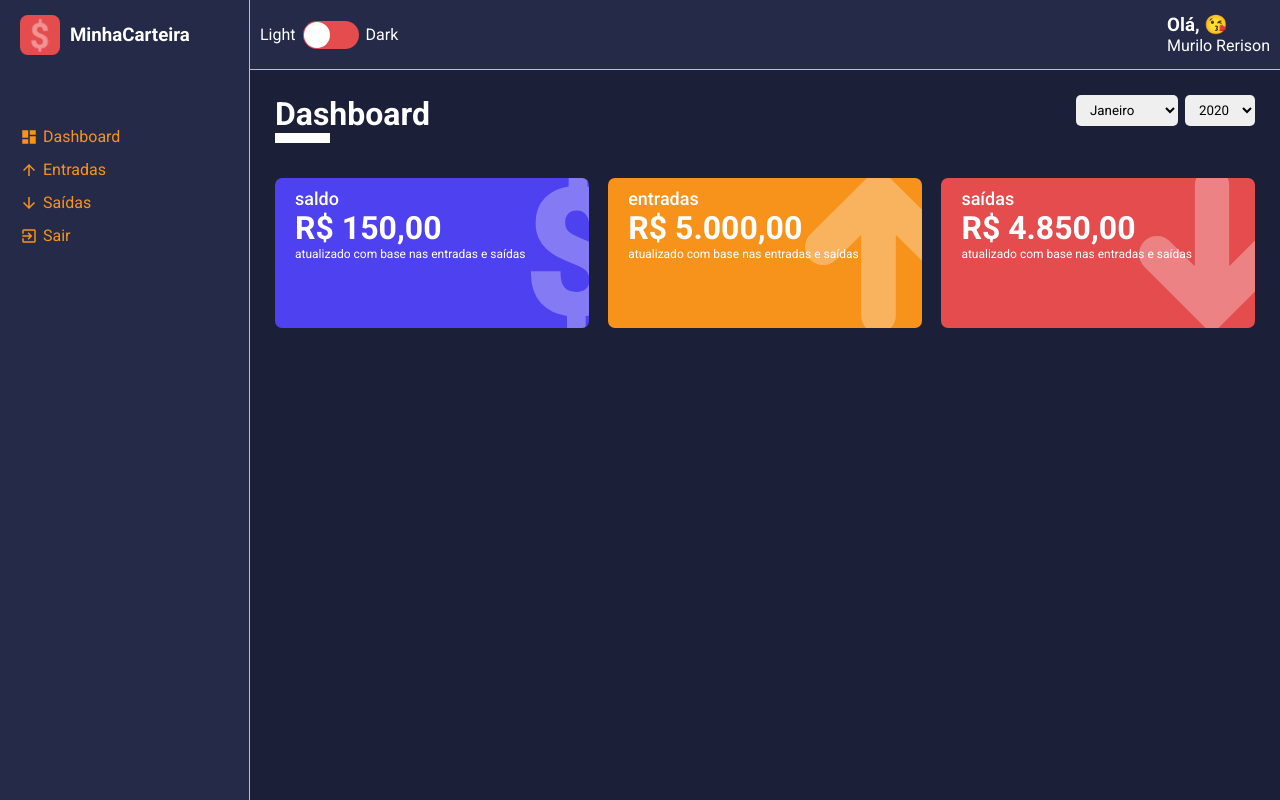
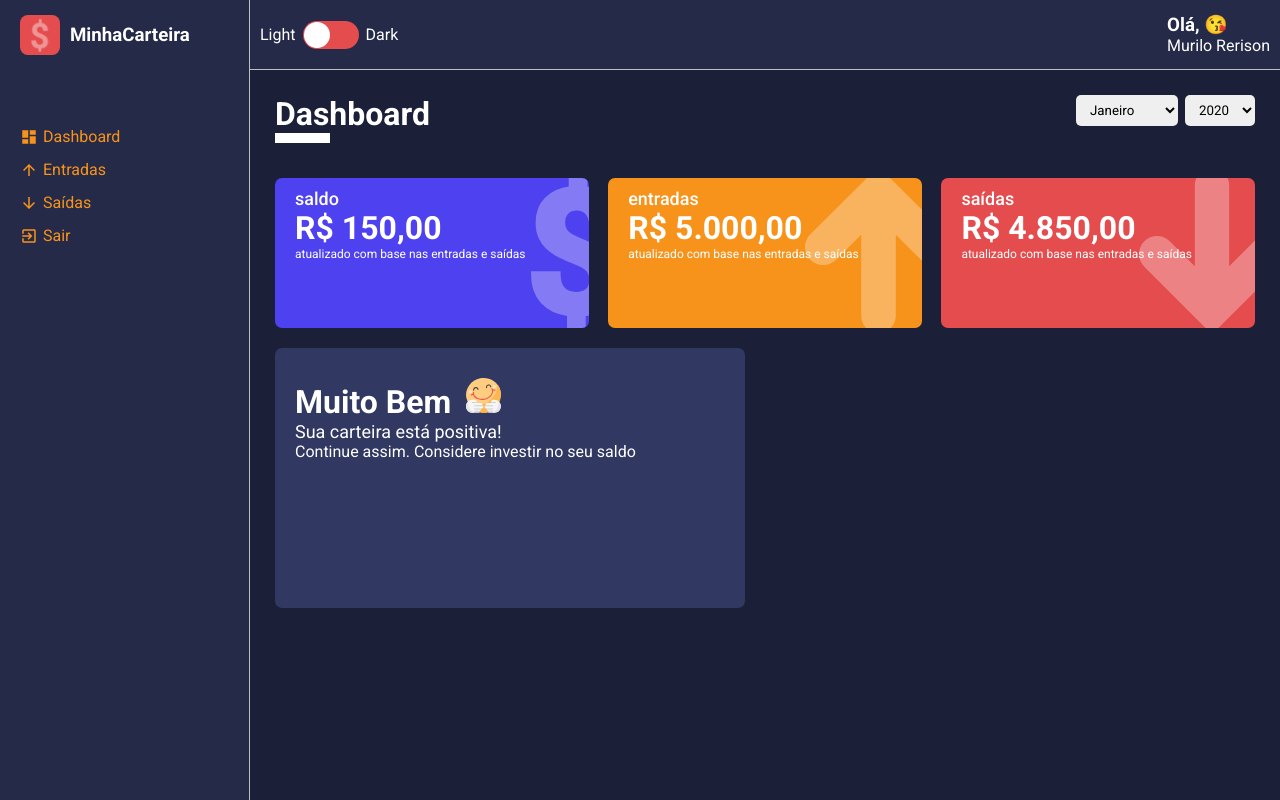
Before and after one commit to murilodevkapaz/dashboard-react, a React (Create React App) app: page /dashboard in a window 1280 px wide. Built offline with nearby package versions, Linux system fonts and the light colour scheme.

Commit message:
creating cards digital wallet

```diff
--- /dev/null
+++ b/src/components/MessageBox/index.tsx
@@ -0,0 +1,34 @@
+import React from 'react';
+import {Content} from './styles';
+import happyImg from '../../assets/happy.svg';
+
+interface ImessageBoxProps {
+    title: string;
+    description: string;
+    footerTest: string;
+    icon: string;
+}
+
+
+const MessageBox: React.FC<ImessageBoxProps> = ({
+    title,
+    description,
+    footerTest,
+    icon
+})=>{
+
+    return (
+        <Content>
+            <header>
+                <h1>
+                    {title} <img src={icon} alt={title} />
+                </h1>
+                <p>{description}</p>
+                <footer>{footerTest}</footer>
+            </header>
+        </Content>
+    )
+
+}
+
+export default MessageBox;
--- /dev/null
+++ b/src/components/MessageBox/styles.ts
@@ -0,0 +1,26 @@
+import styled from 'styled-components';
+
+export const Content = styled.div`
+    width: 48%;
+
+    height: 260px;
+    background-color: ${props => props.theme.colors.tertiary};
+    color: ${props=> props.theme.colors.white};
+
+    border-radius: 7px;
+
+    margin: 10px 0;
+    padding: 30px 20px;
+
+    display: flex;
+    flex-direction: column;
+    justify-content: space-between;
+
+    > header img{
+        width: 35px;
+        margin-left: 7px;
+    }
+    > header p{
+        font-size: 18px;
+    }
+`;
--- a/src/pages/dashboard/index.tsx
+++ b/src/pages/dashboard/index.tsx
@@ -3,10 +3,12 @@ import { Container, Content } from './styles';
 import ContentHeader from '../../components/ContentHeader';
 import SelectInput from '../../components/SelectInput';
 import WalletBox from '../../components/WalletBox';
+import MessageBox from '../../components/MessageBox';
 
 import expenses from '../../repositories/expenses';
 import gains from '../../repositories/gains';
 import listOfMonths from '../../utils/months';
+import happyImg from '../../assets/happy.svg';
 
 const Dashboard: React.FC = () => {
     //states
@@ -110,6 +112,12 @@ const Dashboard: React.FC = () => {
                     icon="arrowDown"
                     color="#E44C4E"
                 />
+                <MessageBox
+                    title="Muito Bem"
+                    description="Sua carteira está positiva!"
+                    footerTest="Continue assim. Considere investir no seu saldo"
+                    icon={happyImg}
+                />
             </Content>
         </Container>
     )
--- a/src/pages/dashboard/styles.ts
+++ b/src/pages/dashboard/styles.ts
@@ -8,4 +8,5 @@ export const Container = styled.div`
 export const Content = styled.div`
     display: flex;
     justify-content: space-between;
+    flex-wrap: wrap;
 `;
```
Also changed, not shown: 1 other file (tests, documents, lock files or other folders).
